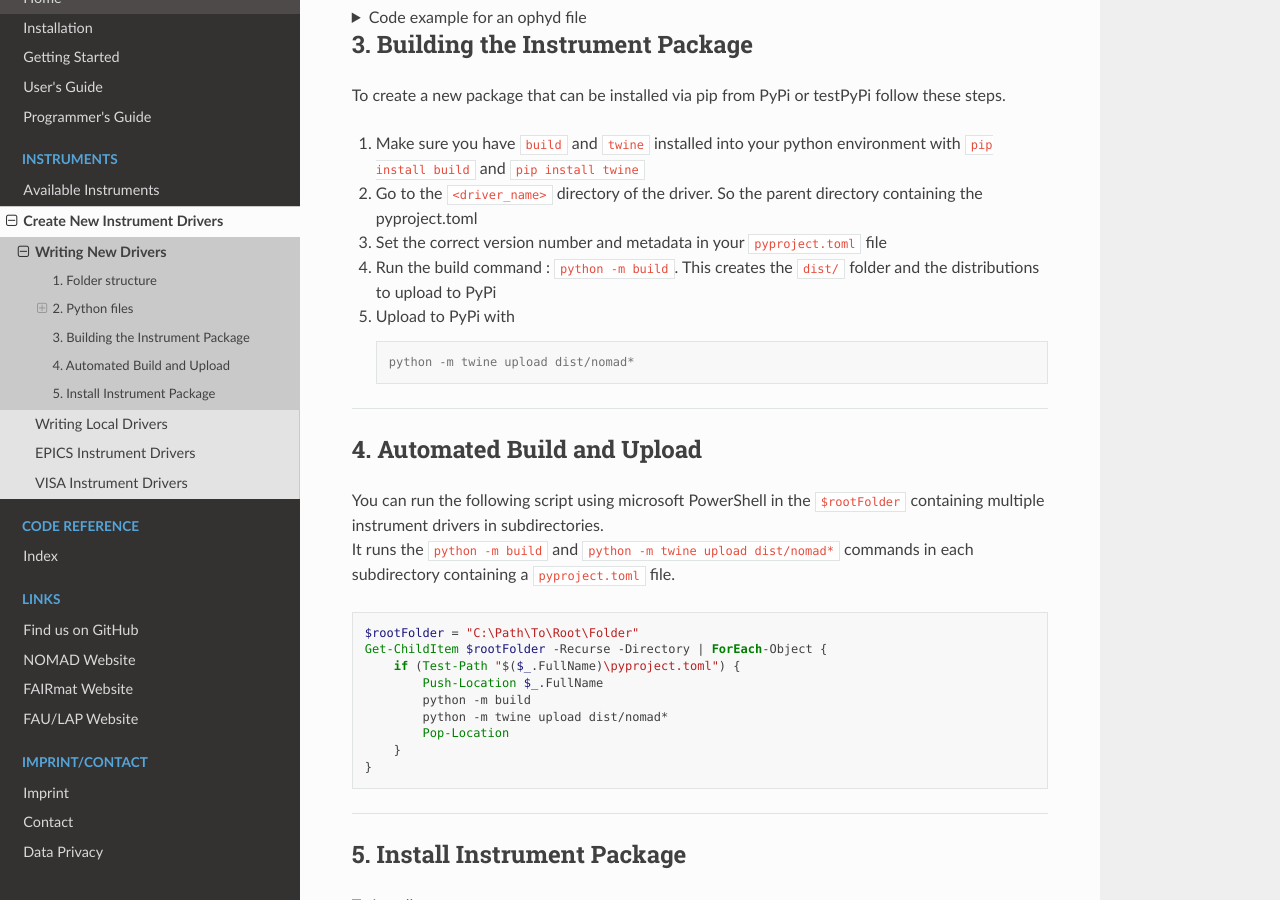
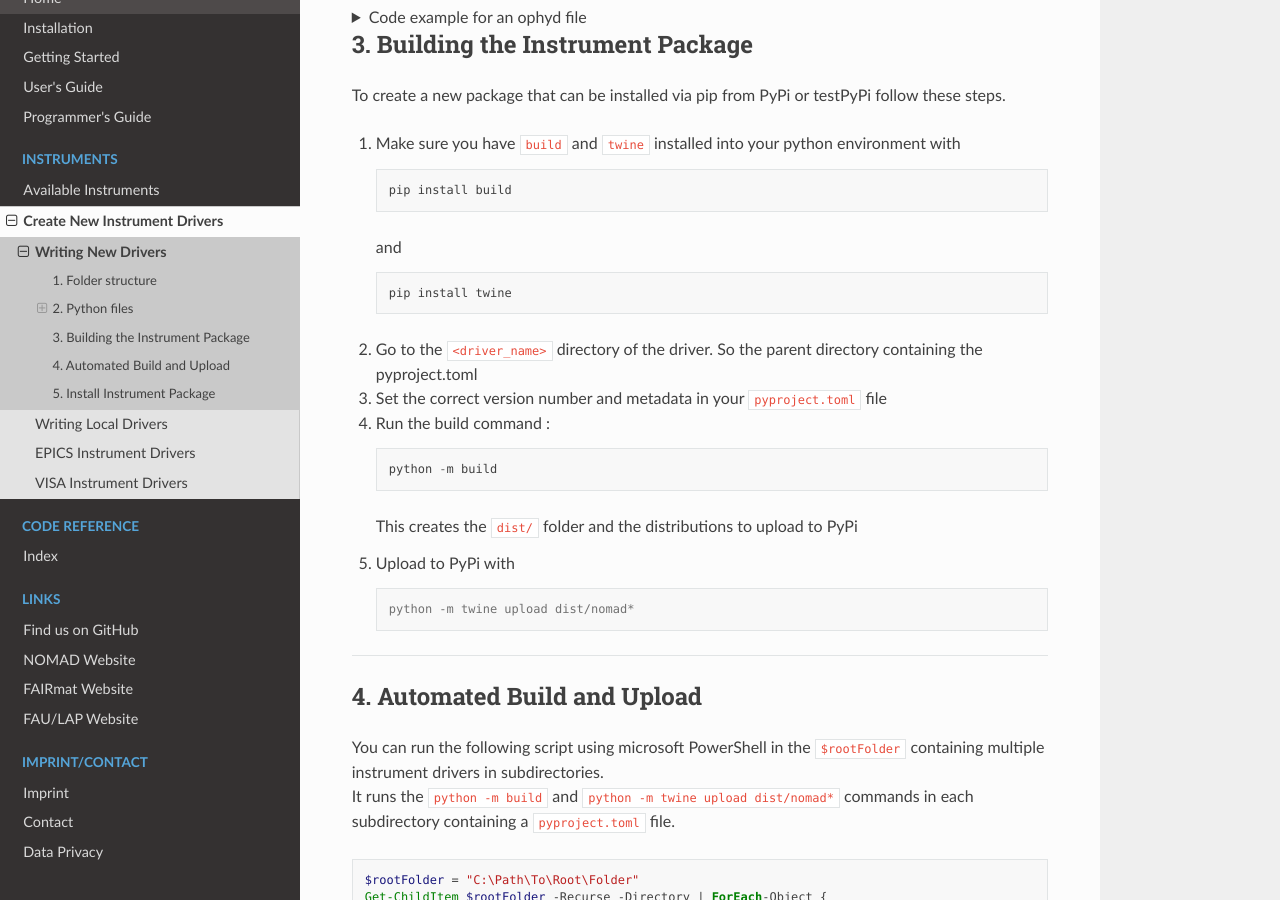
Before and after one commit to FAU-LAP/NOMAD-CAMELS, a Sphinx documentation site: the page built from docs/source/doc/programmers_guide/drivers/writing_drivers.md, in a window 1280 px wide and 900 px high, scrolled down 2162 px. Built offline with Sphinx 7.4.7 and the Read the Docs theme 2.0.0, drawn with Linux system fonts in a browser that asks for light colours; pages that are not in the unit, such as notebooks, are missing from menus.

Commit message:
small change

````diff
--- a/docs/source/doc/programmers_guide/drivers/writing_drivers.md
+++ b/docs/source/doc/programmers_guide/drivers/writing_drivers.md
@@ -487,10 +487,22 @@ class Instrument_Name(Device):
 
 ## 3. Building the Instrument Package
 To create a new package that can be installed via pip from PyPi or testPyPi follow these steps.
-1. Make sure you have `build` and `twine` installed into your python environment with `pip install build` and `pip install twine`
+1. Make sure you have `build` and `twine` installed into your python environment with
+   ```
+   pip install build
+   ```
+   and
+   ```
+   pip install twine
+   ```
+
 2. Go to the `<driver_name>` directory of the driver. So the parent directory containing the pyproject.toml
 3. Set the correct version number and metadata in your `pyproject.toml` file
-4. Run the build command : `python -m build`. This creates the `dist/` folder and the distributions to upload to PyPi
+4. Run the build command :
+   ```
+   python -m build
+   ```
+   This creates the `dist/` folder and the distributions to upload to PyPi
 5. Upload to PyPi with
     ```console
     python -m twine upload dist/nomad*
````
